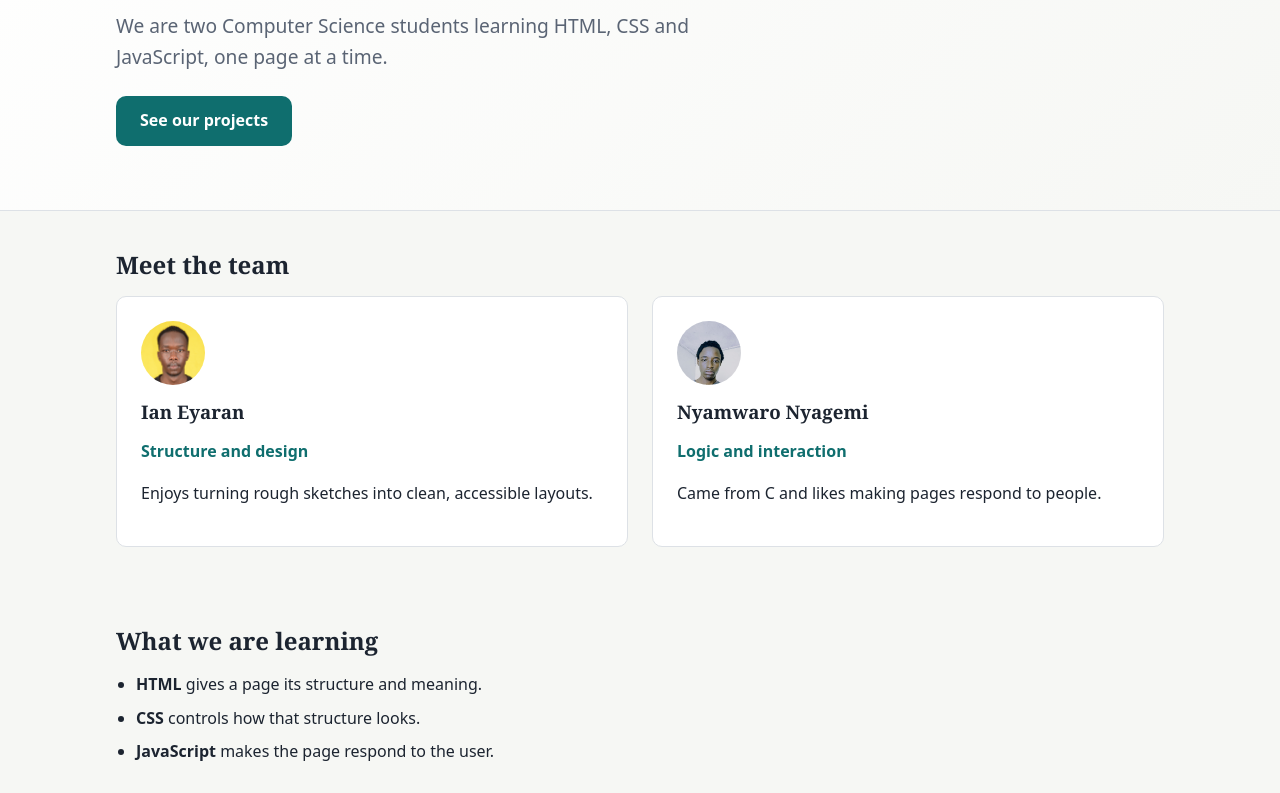
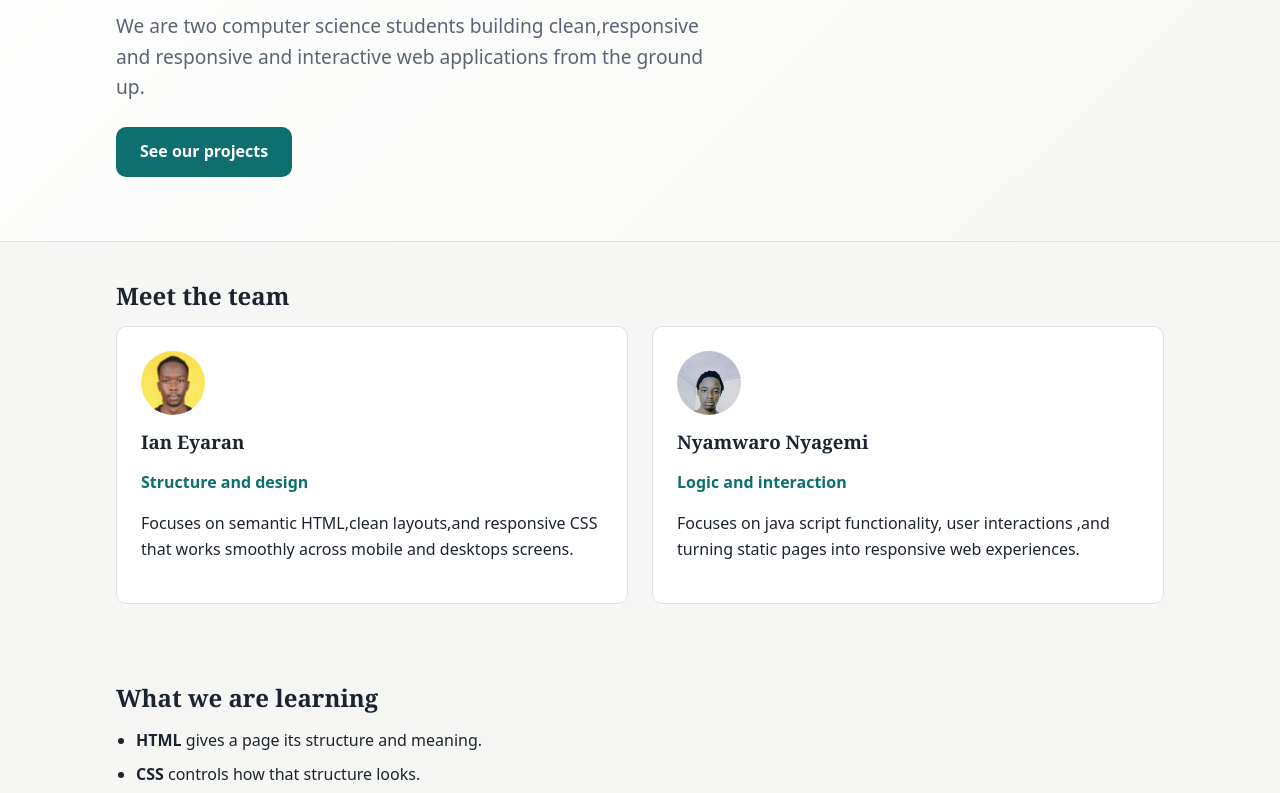
Before and after one commit to Eyaran/team-website, a plain HTML site: page index.html in a window 1280 px wide. Shown: the part 299-1092 px from the top of the page. Drawn offline with Linux system fonts and the light colour scheme.

Commit message:
Update index.html

```diff
--- a/index.html
+++ b/index.html
@@ -31,7 +31,7 @@
       <div class="container">
         <p class="eyebrow">CSC 216 · Lab 2</p>
         <h1>We build small things for the web.</h1>
-        <p class="lead">We are two Computer Science students learning HTML, CSS and JavaScript, one page at a time.</p>
+        <p class="lead">We are two computer science students building clean,responsive and responsive and interactive web applications from the ground up.</p>
         <a class="button" href="projects.html">See our projects</a>
       </div>
     </section>
@@ -43,13 +43,13 @@
           <img src="images/eyaran.jpg" alt="Portrait of Ian Eyaran" class="avatar">
           <h3>Ian Eyaran</h3>
           <p class="role">Structure and design</p>
-          <p>Enjoys turning rough sketches into clean, accessible layouts.</p>
+          <p>Focuses on semantic HTML,clean layouts,and responsive CSS that works smoothly across mobile and desktops screens.</p>
         </article>
         <article class="card">
           <img src="images/nyamwaro.jpg" alt="Portrait of Nyamwaro Nyagemi" class="avatar">
           <h3>Nyamwaro Nyagemi</h3>
           <p class="role">Logic and interaction</p>
-          <p>Came from C and likes making pages respond to people.</p>
+          <p>Focuses on java script functionality, user interactions ,and turning static pages into responsive web experiences.</p>
         </article>
       </div>
     </section>
```
